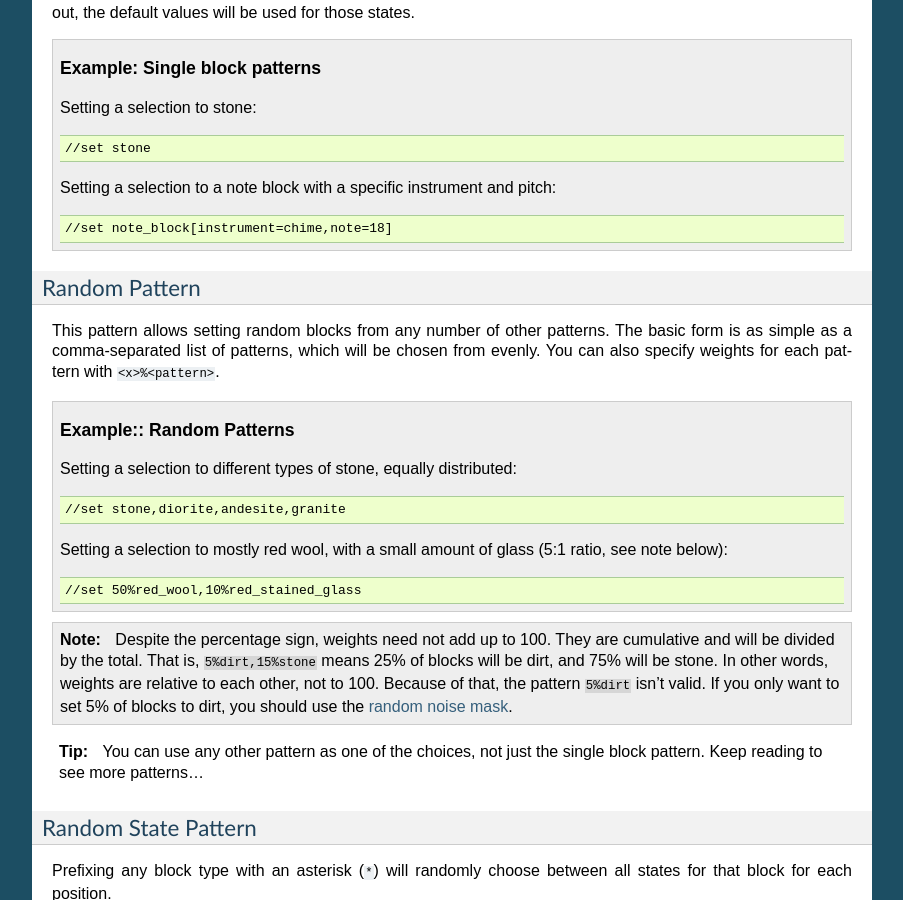
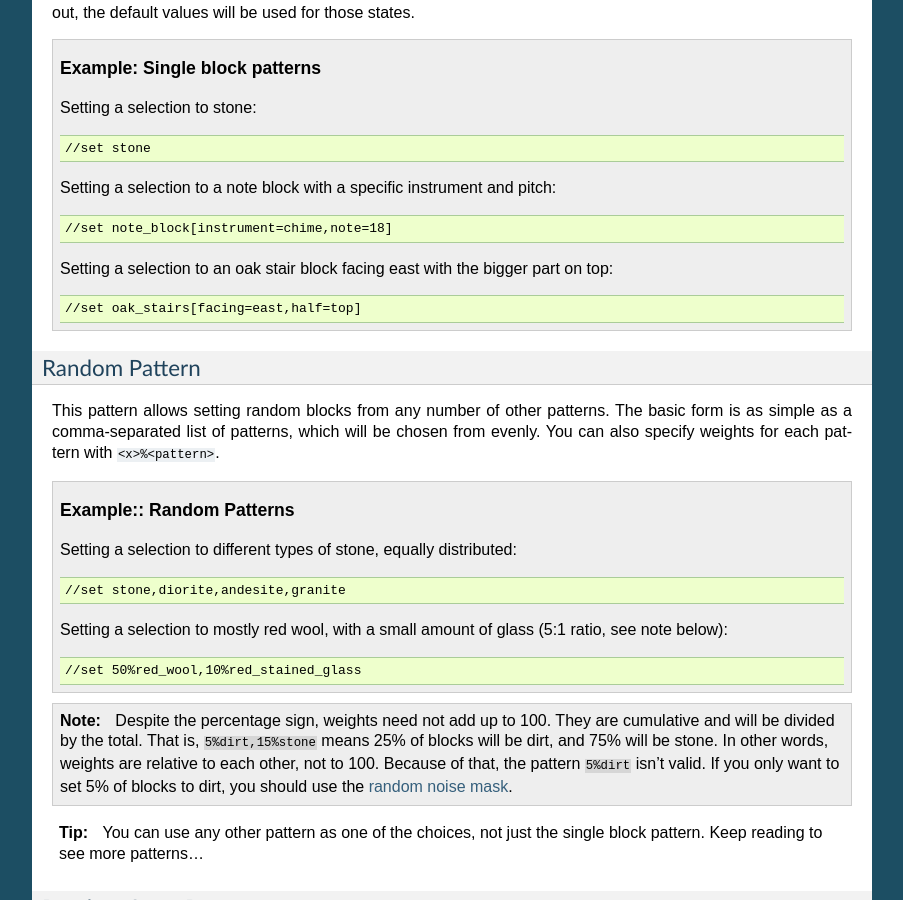
Before and after one commit to EngineHub/WorldEditDocs, a Sphinx documentation site: the page built from source/usage/general/patterns.rst, in a window 1280 px wide and 900 px high, scrolled down 776 px. Shown: the whole window, without its empty margins (198-1101 px from the left). Built offline with Sphinx 7.4.7, drawn with Linux system fonts in a browser that asks for light colours.

Commit message:
Add a stairs example since no one can infer

```diff
--- a/source/usage/general/patterns.rst
+++ b/source/usage/general/patterns.rst
@@ -29,6 +29,11 @@ The most basic pattern of just a single block. A block is identified by two part
     Setting a selection to a note block with a specific instrument and pitch::
 
         //set note_block[instrument=chime,note=18]
+
+    Setting a selection to an oak stair block facing east with the bigger part on top::
+
+        //set oak_stairs[facing=east,half=top]
+
 
 
 Random Pattern
```
